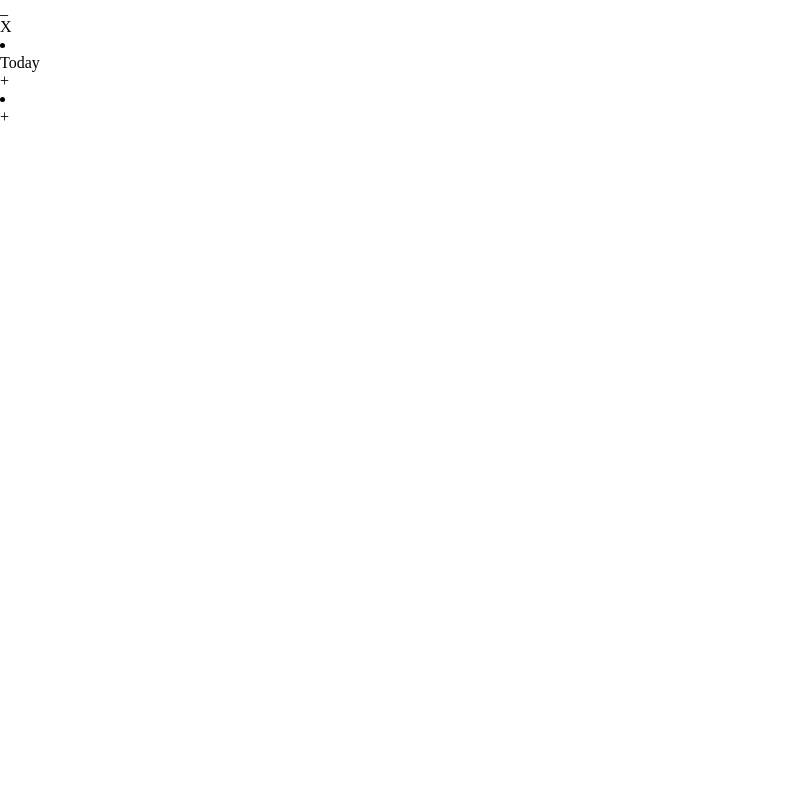
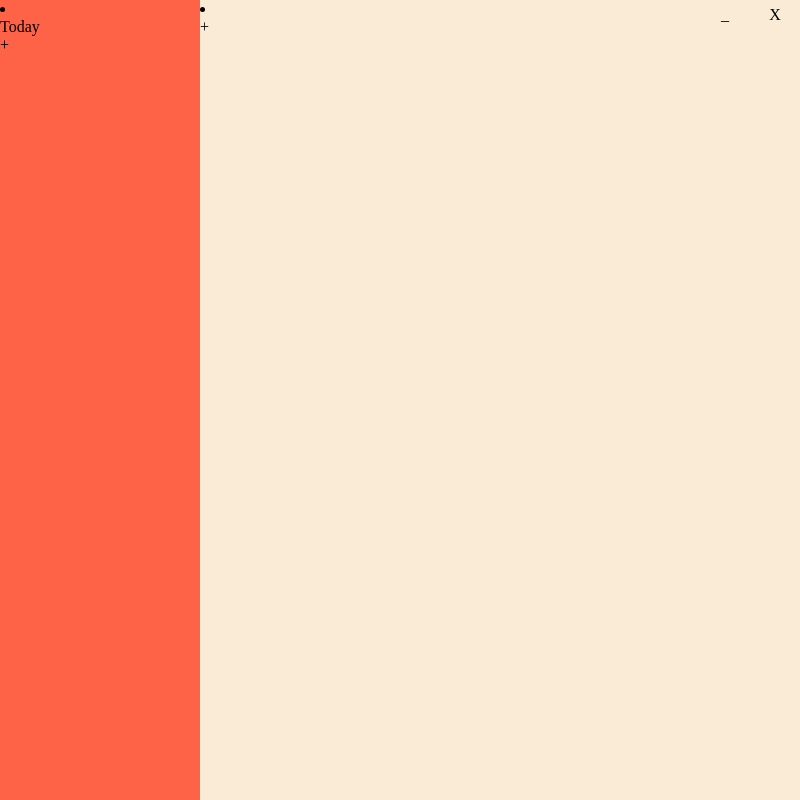
Before and after one commit to LucasZeng99/todo-simple, an Electron app: page renderer/index.html in a window 800 px wide. Drawn offline with Linux system fonts and the light colour scheme.

Commit message:
closing, minimizing window.

```diff
--- a/renderer/index.html
+++ b/renderer/index.html
@@ -4,13 +4,14 @@
     <meta name="viewport" content="width=device-width, initial-scale=1.0">
     <meta http-equiv="X-UA-Compatible" content="ie=edge">
     <link rel="stylesheet" href="./mainView.css">
+
     <title>App</title>
 </head>
 <body>
     <header>
         <div class="options">
             <div class="_">_</div>
-            <div class="close">X</div>
+            <div class="X">X</div>
         </div>
     </header>
     <main>
@@ -39,4 +40,5 @@
 
 
 </body>
+<script src="./main.js"></script>
 </html>
--- /dev/null
+++ b/renderer/main.js
@@ -0,0 +1,12 @@
+const path = require('path')
+const remote = require('electron').remote
+
+document.getElementsByClassName('X')[0].addEventListener('click', () => {
+  let win = remote.getCurrentWindow()
+  win.close()
+})
+
+document.getElementsByClassName('_')[0].addEventListener('click', () => {
+  let win = remote.getCurrentWindow()
+  win.minimize()
+})
--- a/renderer/mainView.css
+++ b/renderer/mainView.css
@@ -1,51 +1,78 @@
 * {
-    margin: 0;
-    padding: 0;
-    box-sizing: border-box;
+        margin: 0;
+        padding: 0;
+        box-sizing: border-box;
+}
+body {
+        display: flex;
+        flex-direction: column;
 }
 /* the header, close and minimize buttons. */
+
 header {
+        position: absolute;
+        top: 0; left: 0;
+        height: 30px; width: 100%;
+        z-index: 99;
+}
 
+.options {
+        position: absolute;
+        right: 0; top: 0;
+        display: flex;
 }
+.options > div {
+        text-align: center;
+        width: 50px; height: 30px;
+        line-height: 30px;
+        background-color: none;
+        transition: 0.2s;
+}
+.options > div:hover {
+        background-color: #FF7043;
+}
+
 /* the main view below the top bar. */
+
 main {
+        width: 100%; height: 100%;
+        position: absolute;
+        top: 0; left: 0;
+        background-color: rgb(250, 215, 215);
+        display: flex;
+        z-index: 1;
+}
 
+/* main structure of the page */
+/* side bar of lists */
+.todo-sidebar {
+        width: 200px; height: 100%;
+        min-width: 200px;
+        background-color: tomato;
 }
-/* main structure of the page */
-    .todo-sidebar {
 
-    }
-            .list-names {
+.list-names {}
 
-            }
+.list-name {}
 
-                    .list-name {
+.list-add {}
 
-                    }
+/* main list content */
+.todo-main {
+        flex-grow: 1;
+        background-color: antiquewhite;
+}
 
-            .list-add {
+.todo-main-bg {}
 
-            }
-    .todo-main {
+.todo-main-items {}
 
-    }
-            .todo-main-bg {
+.items {}
 
-            }
-            .todo-main-items {
+.item {}
 
-            }
-                    .items {
-
-                    }
-                            .item {
-
-                            }
-                    .item-add {
-
-                    }
+.item-add {}
 
 /* animation */
 
-
 /* frames */
```
Also changed, not shown: main.js (+6 -2 lines), renderer/utils/index.js (added, +19 -0 lines).
